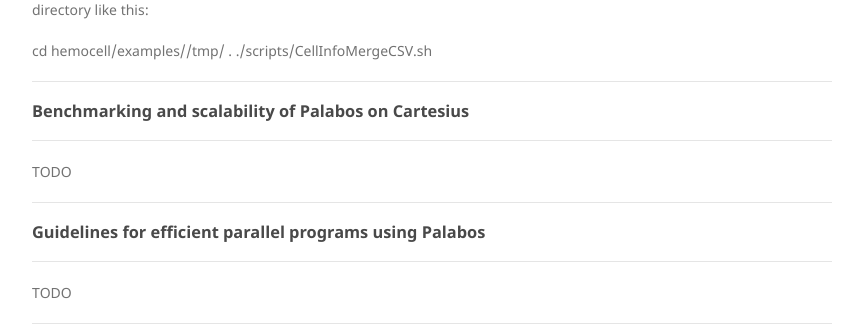
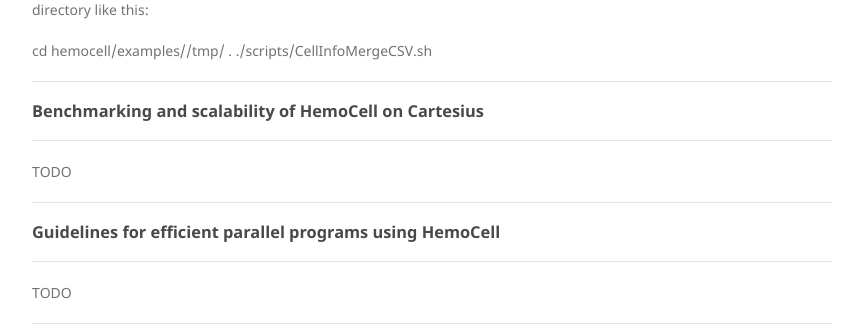
Before and after one commit to compbiomedeu/compbiomedeu.github.io, a Jekyll site: the page built from applications/HemoCell/HemoCell.md, in a window 1280 px wide and 900 px high, scrolled down 8514 px. Shown: the part 183-511 px from the top of the window, without its empty margins (178-1041 px from the left). Built offline with Jekyll 4.4.1, drawn with Linux system fonts in a browser that asks for light colours; our own code applies the rules of GitHub Pages for plain Markdown files.

Commit message:
minor changes in the applications pages

```diff
--- a/applications/HemoCell/HemoCell.md
+++ b/applications/HemoCell/HemoCell.md
@@ -408,13 +408,13 @@ cd hemocell/examples/<case>/tmp/
 . ./scripts/CellInfoMergeCSV.sh
 
 ---
-### Benchmarking and scalability of Palabos on Cartesius
+### Benchmarking and scalability of HemoCell on Cartesius
 ---
 
 TODO
 
 ---
-### Guidelines for efficient parallel programs using Palabos
+### Guidelines for efficient parallel programs using HemoCell
 ---
 
 TODO
```
